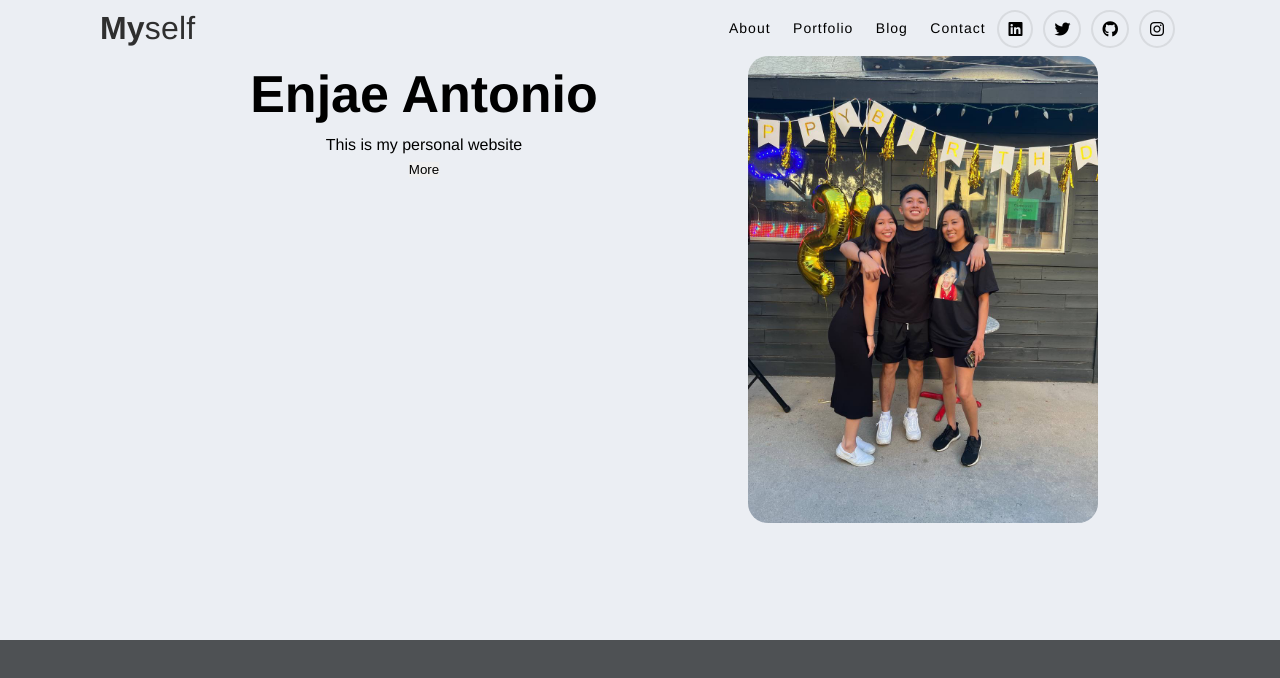
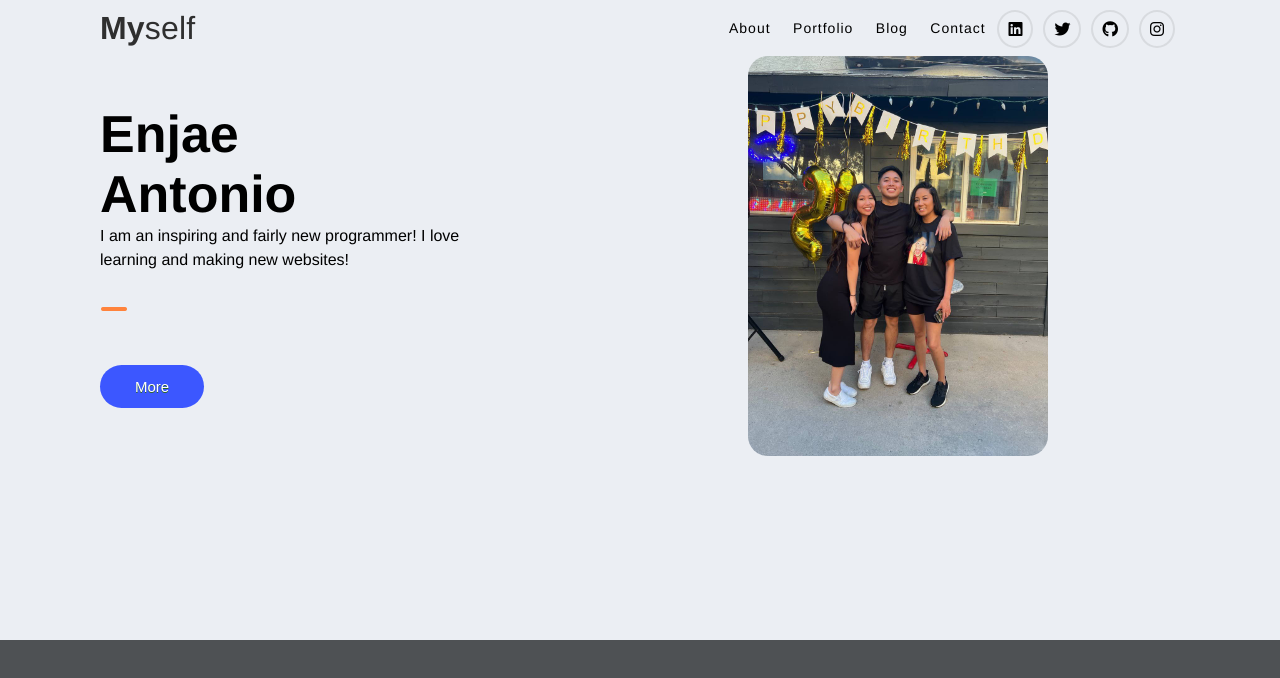
Before and after one commit to EnjaeAntonio/personal-website, a plain HTML site: page index.html in a window 1280 px wide. Drawn offline with Linux system fonts and the light colour scheme.

Commit message:
landing page done

```diff
--- a/assets/style/style.css
+++ b/assets/style/style.css
@@ -107,20 +107,46 @@ nav ul li + li {
 
 .about {
     display: flex;
+    align-items: center;
+}
+
+.about-wrapper{
+    width: 60%;
 }
 
 .about-text {
-    height: 100%;
-    width: 60%;
-    text-align: center;
-
+    display: flex;
+    flex-direction: column;
+    justify-content: center;
+    max-width: 60%;
 }
 
 .about-text h1 {
+    width: 60%;
+    line-height: 60px;
     font-size: 52px;
+}
+
+.fa-minus{
+    font-size: 32px;
+    padding: 20px 0 40px 0;
+    font-weight: 100;
+    color: var(--app-orange)
+}
+
+button {
+    background-color:var(--app-blue);
+	border-radius: 40px;
+	cursor:pointer;
+	color:#ffffff;
+	font-size:15px;
+    padding: 13px 35px;
+    text-align: center;
+	text-decoration:none;
+	text-shadow:0px 1px 0px #2f6627;
 }
 
 img {
     border-radius: 20px;
-    width: 350px;
+    width: 300px;
 }
--- a/index.html
+++ b/index.html
@@ -29,24 +29,33 @@
                             </ul>
                         </nav>
                         <div class="nav-icon">
-                            <i class="fa-brands fa-linkedin"></i>                    <i class="fa-brands fa-twitter"></i>
+                            <i class="fa-brands fa-linkedin"></i>
+                            <i class="fa-brands fa-twitter"></i>
                             <i class="fa-brands fa-github"></i>
                             <i class="fa-brands fa-instagram"></i>
                         </div>
                 </header>
                     </div>
                 <section class="about container">
-                    <div class="about-text">
-                        <h1>Enjae Antonio</h1>
-                        <p>This is my personal website</p>
-                        <button>More</button>
+                    <div class="about-wrapper">
+                        <div class="about-text">
+                            <h1>Enjae Antonio</h1>
+                            <p>I am an inspiring and fairly new programmer! I love learning and making new websites!</p>
+                            <i class="fa-solid fa-minus"></i>
+                            <div class="btn-wrapper">
+                                <button>More</button>
+                            </div>
+                        </div>
+                        </div>
                     </div>
                     <div class="image-of-me">
                         <img src="./assets/img/me-with-mom-and-gf.jpg" alt="">
                     </div>
-                    </section>
                 </section>
-                <section class="contact"></section>
+            </section>
+            <section class="contact">
+            </section>
+
                 <footer></footer>
         </main>
     </body>
```
